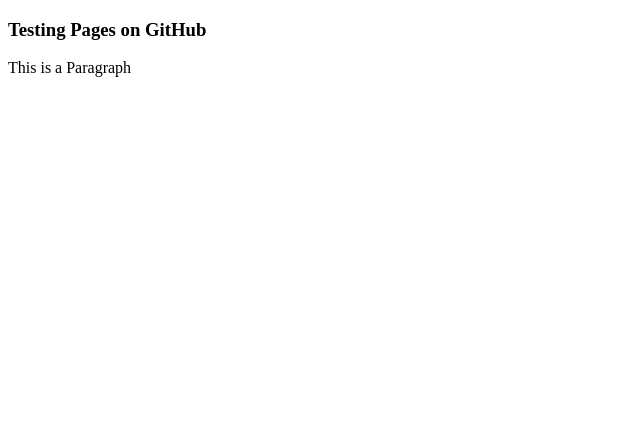
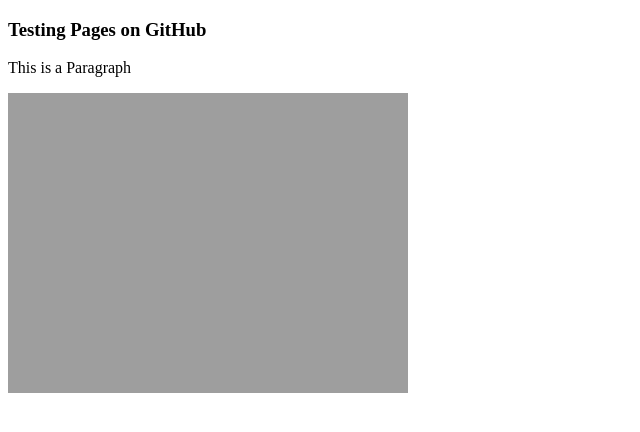
Before and after one commit to shafiuljaved/practisingpages, a plain HTML site: page index.html in a window 1280 px wide. Shown: the whole page, without its empty margins (0-640 px from the left). Drawn offline with Linux system fonts and the light colour scheme; the site is published under a folder, as on GitHub Pages, so addresses that start at the root find nothing.

Commit message:
removed the starting slash from the image file path

```diff
--- a/index.html
+++ b/index.html
@@ -11,7 +11,7 @@
     <h3>Testing Pages on GitHub</h3>
     <p>This is a Paragraph</p>
 
-    <img src="/images/sazzad-bin-jafor-pUWmncNmOTo-unsplash.jpg" alt="">
+    <img src="images/sazzad-bin-jafor-pUWmncNmOTo-unsplash.jpg" alt="">
 </body>
 
 </html>
```
